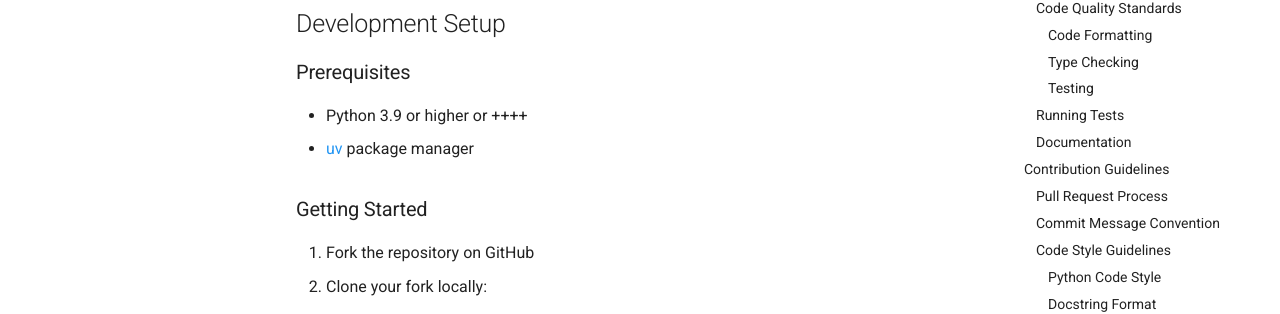
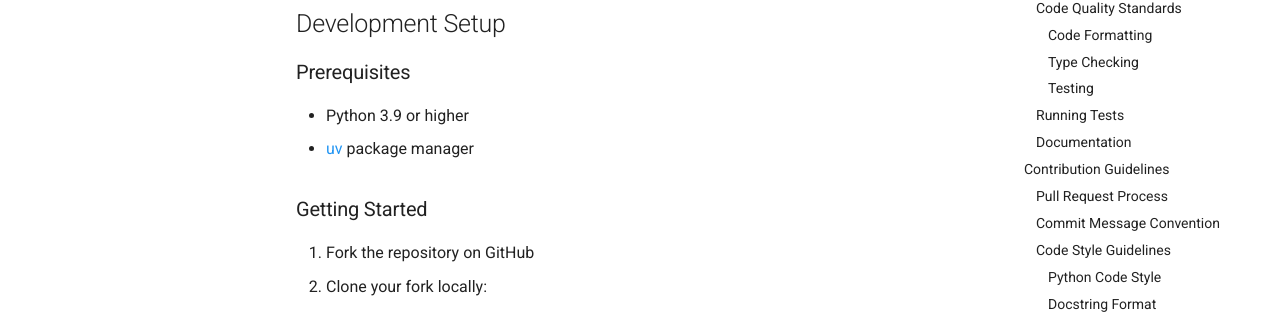
Before and after one commit to yantology/generatecv, an MkDocs documentation site: the page built from docs/contributing.md, in a window 1280 px wide and 900 px high. Shown: the part 313-627 px from the top of the window. Built offline with MkDocs 1.6.1 and Material for MkDocs 9.7.7, drawn with Linux system fonts in a browser that asks for light colours; comment, search, counter and statistics services are not loaded.

```diff
--- a/docs/contributing.md
+++ b/docs/contributing.md
@@ -6,7 +6,7 @@ We welcome contributions to generatecv! This document provides guidelines for co
 
 ### Prerequisites
 
-- Python 3.9 or higher or ++++
+- Python 3.9 or higher
 - [uv](https://docs.astral.sh/uv/) package manager
 
 ### Getting Started
--- a/pyproject.toml
+++ b/pyproject.toml
@@ -1,7 +1,7 @@
 # Main project metadata
 [project]
 name = "generatecv"
-version = "0.0.12"
+version = "0.0.13"
 description = "generatecv is a Python package for generating professional CVs (resumes) from structured data."
 readme = "README.md"
 license = { text = "MIT" }
```
Also changed, not shown: 1 other file.
